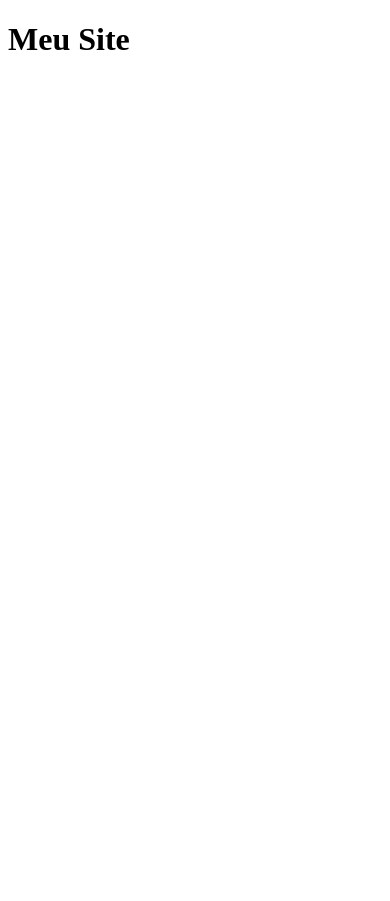
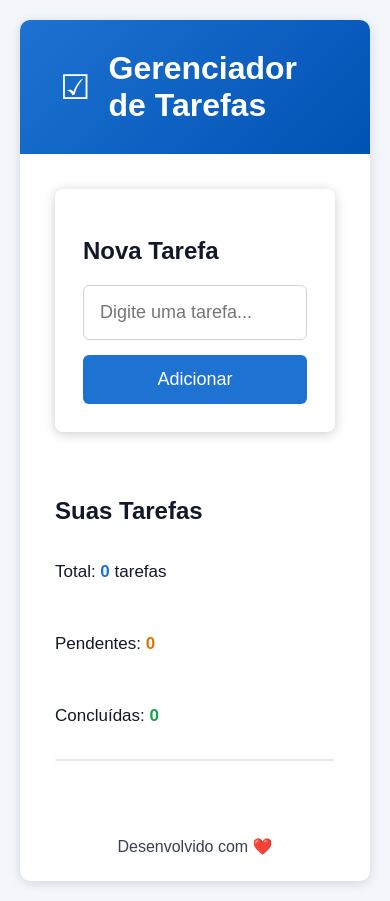
Before and after one commit to Beatryzgurgel/projeto4-sistema-de-gerenciamento-de-tarefas, a website: page index.html in a window 390 px wide. Before the commit the page ends 844 px from the top, so only its background shows below. Drawn offline with Linux system fonts and the light colour scheme.

Commit message:
cria gerenciador de tarefas

```diff
--- /dev/null
+++ b/app.js
@@ -0,0 +1,63 @@
+const campo = document.getElementById("campo")
+const lista = document.getElementById("lista")
+const total = document.getElementById("total")
+const pendentes = document.getElementById("pendentes")
+const concluidas = document.getElementById("concluidas")
+
+let tarefas = []
+
+function adicionar() {
+  const texto = campo.value.trim()
+
+  if (!texto) {
+    alert("Digite uma tarefa.")
+    return
+  }
+
+  tarefas.push({
+    titulo: texto,
+    concluida: false
+  })
+
+  campo.value = ""
+  renderizar()
+}
+
+function concluir(indice) {
+  tarefas[indice].concluida = true
+  renderizar()
+}
+
+function renderizar() {
+  lista.innerHTML = ""
+
+  tarefas.forEach((tarefa, indice) => {
+    const item = document.createElement("li")
+
+    item.innerHTML = `
+      <span class="nome ${tarefa.concluida ? "feita" : ""}">
+        ${tarefa.titulo}
+      </span>
+
+      <div>
+        <span class="status ${tarefa.concluida ? "concluida" : "pendente"}">
+          ${tarefa.concluida ? "Concluída" : "Pendente"}
+        </span>
+
+        <button onclick="concluir(${indice})">Concluir</button>
+      </div>
+    `
+
+    lista.appendChild(item)
+  })
+
+  const feitas = tarefas.filter(tarefa => tarefa.concluida).length
+
+  total.textContent = tarefas.length
+  concluidas.textContent = feitas
+  pendentes.textContent = tarefas.length - feitas
+}
+
+campo.addEventListener("keydown", evento => {
+  if (evento.key === "Enter") adicionar()
+})
--- a/index.html
+++ b/index.html
@@ -1,9 +1,44 @@
 <!DOCTYPE html>
-<html>
+<html lang="pt-BR">
 <head>
-  <title>Meu Site</title>
+  <meta charset="UTF-8">
+  <meta name="viewport" content="width=device-width, initial-scale=1.0">
+  <title>Gerenciador de Tarefas</title>
+  <link rel="stylesheet" href="style.css">
 </head>
 <body>
-  <h1>Meu Site</h1>
+  <section class="app">
+    <header>
+      <span>☑</span>
+      <h1>Gerenciador de Tarefas</h1>
+    </header>
+
+    <main>
+      <div class="card">
+        <h2>Nova Tarefa</h2>
+
+        <div class="linha">
+          <input id="campo" type="text" placeholder="Digite uma tarefa...">
+          <button onclick="adicionar()">Adicionar</button>
+        </div>
+      </div>
+
+      <div class="topo">
+        <h2>Suas Tarefas</h2>
+
+        <div class="numeros">
+          <p>Total: <b id="total">0</b> tarefas</p>
+          <p>Pendentes: <b id="pendentes">0</b></p>
+          <p>Concluídas: <b id="concluidas">0</b></p>
+        </div>
+      </div>
+
+      <ul id="lista"></ul>
+    </main>
+
+    <footer>Desenvolvido com ❤️</footer>
+  </section>
+
+  <script src="app.js"></script>
 </body>
 </html>
--- /dev/null
+++ b/style.css
@@ -0,0 +1,168 @@
+* {
+  box-sizing: border-box;
+  font-family: Arial, Helvetica, sans-serif;
+}
+
+body {
+  margin: 0;
+  padding: 20px;
+  background: #f3f6fb;
+  color: #111827;
+}
+
+.app {
+  max-width: 1150px;
+  margin: auto;
+  background: white;
+  border-radius: 10px;
+  overflow: hidden;
+  box-shadow: 0 2px 12px #0002;
+}
+
+header {
+  background: linear-gradient(135deg, #1d72d2, #0052b3);
+  color: white;
+  padding: 30px 40px;
+  display: flex;
+  gap: 18px;
+  align-items: center;
+}
+
+header span {
+  font-size: 34px;
+}
+
+h1 {
+  margin: 0;
+  font-size: 32px;
+}
+
+main {
+  padding: 35px;
+}
+
+.card {
+  padding: 28px;
+  border-radius: 8px;
+  box-shadow: 0 2px 12px #0003;
+  margin-bottom: 45px;
+}
+
+.linha {
+  display: flex;
+  gap: 15px;
+}
+
+input {
+  flex: 1;
+  padding: 16px;
+  font-size: 18px;
+  border: 1px solid #cbd5e1;
+  border-radius: 6px;
+}
+
+button {
+  background: #1d72d2;
+  color: white;
+  border: 0;
+  border-radius: 6px;
+  padding: 14px 28px;
+  font-size: 18px;
+  cursor: pointer;
+}
+
+button:hover {
+  background: #155cb0;
+}
+
+.topo {
+  display: flex;
+  justify-content: space-between;
+  align-items: center;
+}
+
+.numeros {
+  display: flex;
+  gap: 18px;
+  font-size: 17px;
+}
+
+#total {
+  color: #1d72d2;
+}
+
+#pendentes {
+  color: #d97706;
+}
+
+#concluidas {
+  color: #16a34a;
+}
+
+ul {
+  padding: 0;
+  list-style: none;
+  border: 1px solid #e5e7eb;
+  border-radius: 8px;
+  overflow: hidden;
+}
+
+li {
+  padding: 22px 26px;
+  border-bottom: 1px solid #e5e7eb;
+  display: flex;
+  justify-content: space-between;
+  align-items: center;
+}
+
+li:last-child {
+  border-bottom: 0;
+}
+
+.nome {
+  font-size: 20px;
+  font-weight: bold;
+}
+
+.feita {
+  text-decoration: line-through;
+  color: #6b7280;
+}
+
+.status {
+  padding: 8px 14px;
+  border-radius: 6px;
+  font-weight: bold;
+}
+
+.pendente {
+  color: #d97706;
+  background: #fff7ed;
+  border: 1px solid #fed7aa;
+}
+
+.concluida {
+  color: #16a34a;
+  background: #dcfce7;
+  border: 1px solid #bbf7d0;
+}
+
+footer {
+  text-align: center;
+  padding: 25px;
+  color: #374151;
+}
+
+@media (max-width: 700px) {
+  .linha,
+  .topo,
+  .numeros,
+  li {
+    flex-direction: column;
+    align-items: stretch;
+  }
+
+  button {
+    width: 100%;
+  }
+}
```
Also changed, not shown: package.json (added, +24 -0 lines), src/tarefas.js (added, +26 -0 lines), tests/tarefas.test.js (added, +22 -0 lines), .github/workflows/ci.yml (added), 1 other file.
